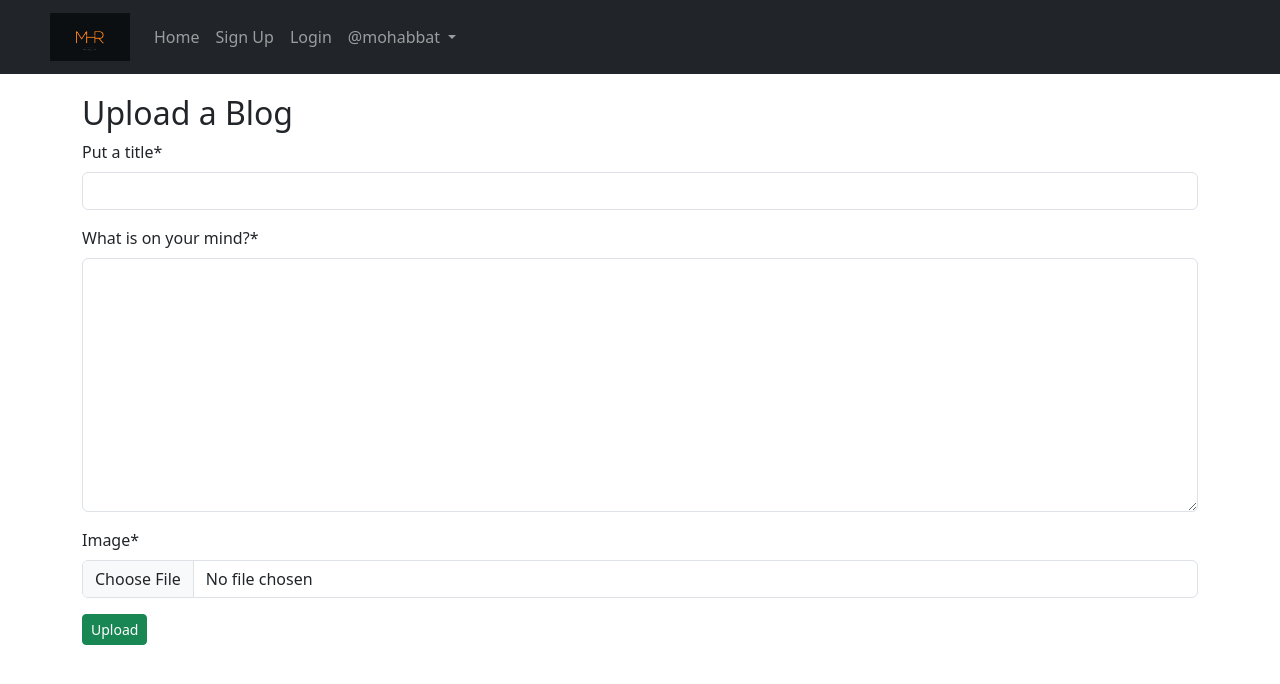
After one commit to Mohabbatridoy/Dango-Blog-Project, a Django app: page /blog/create-blog/ in a window 1280 px wide. The commit adds this page. Shown: the top 684 px of the page. Run offline with Django 5.2, Linux system fonts and the light colour scheme; a user stored in the database is signed in; some libraries are stand-ins or nearby versions.

Commit message:
create blog

```diff
--- a/app_blog/models.py
+++ b/app_blog/models.py
@@ -27,3 +27,6 @@ class comment(models.Model):
 class Likes(models.Model):
     blog = models.ForeignKey(Blog, on_delete=models.CASCADE, related_name='liked_blog')
     user = models.ForeignKey(Blog, on_delete=models.CASCADE, related_name='liker_user')
+
+    def __str__(self):
+        return self.user + "likes" + self.blog
--- a/app_blog/urls.py
+++ b/app_blog/urls.py
@@ -3,5 +3,7 @@ from app_blog import views
 
 app_name = 'app_blog'
 urlpatterns = [
-    path('',views.blog_list,name='blog_list')
+    path('',views.BlogList.as_view(),name='blog_list'),
+    path('create-blog/', views.CreateBlog.as_view(), name='create_blog'),
+
 ]
--- a/app_blog/views.py
+++ b/app_blog/views.py
@@ -1,6 +1,27 @@
-from django.shortcuts import render
+from django.shortcuts import render, HttpResponseRedirect
 from django.http import HttpResponse
+from django.views.generic import CreateView, ListView, UpdateView, DetailView, TemplateView, View, DeleteView
+from django.urls import reverse, reverse_lazy
+from app_blog.models import Blog, comment, Likes
+from django.contrib.auth.mixins import LoginRequiredMixin
+import uuid
 
 # Create your views here.
-def blog_list(request):
-    return render(request, 'app_blog/blog_list.html', context={})
+
+class CreateBlog(LoginRequiredMixin, CreateView):
+    model = Blog
+    template_name = 'app_blog/create_blog.html'
+    fields = ('blog_title','blog_content','blog_image')
+
+    def form_valid(self, form):
+        blog_obj = form.save(commit=False)
+        blog_obj.author = self.request.user
+        title = blog_obj.blog_title
+        blog_obj.slug = title.replace(" ","-") + "-" + str(uuid.uuid4())
+        blog_obj.save()
+        return HttpResponseRedirect(reverse('index'))
+
+class BlogList(LoginRequiredMixin, ListView):
+    context_object_name = 'blogs'
+    model = Blog
+    template_name = 'app_blog/blog_list.html'
--- a/templates/app_blog/blog_list.html
+++ b/templates/app_blog/blog_list.html
@@ -1,5 +1,9 @@
 {% extends 'base.html' %}
 {% block title_block %} Home {% endblock %}
 {% block content %}
-<h1>I am blog homepage</h1>
+<h1>this is homepage</h1>
+{% for blog in blogs %}
+    <h2>{{ blog.blog_title}}</h2>
+    <h6><i>{{ blog.publish_date }}</i></h6>
+{% endfor %}
 {% endblock %}
--- /dev/null
+++ b/templates/app_blog/create_blog.html
@@ -0,0 +1,11 @@
+{% extends 'base.html' %}
+{% load crispy_forms_tags %}
+{% block title_block %} Create Blog {% endblock %}
+{% block content %}
+    <h2>Upload a Blog </h2>
+    <form method="POST">
+        {% csrf_token %}
+        {{ form|crispy }}
+        <button type="submit" class="btn btn-success btn-sm">Upload</button>
+    </form>
+{% endblock %}
--- a/templates/base.html
+++ b/templates/base.html
@@ -32,7 +32,9 @@
                 @{{user.username}}
               </a>
               <div class="dropdown-menu" aria-labelledby="navbarDropdown">
+                <a class="dropdown-item" href="{% url 'app_blog:create_blog' %}">Upload Blog</a>
                 <a class="dropdown-item" href="{% url 'app_login:profile' %}">Your Profile</a>
+                <div class="dropdown-divider"></div>
                 <a class="dropdown-item" href="{% url 'app_login:logout' %}">Log out</a>
               </div>
             </li>
```
